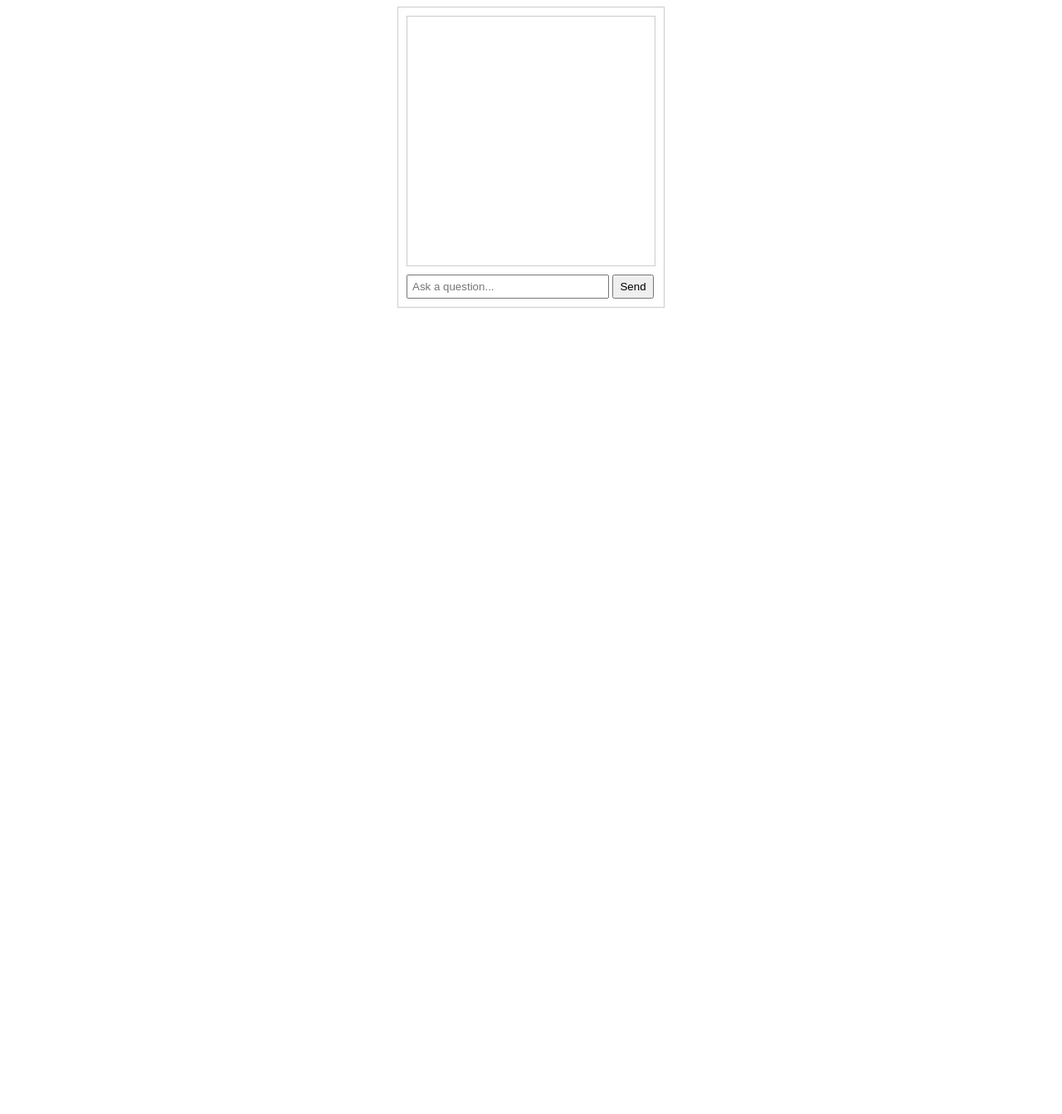
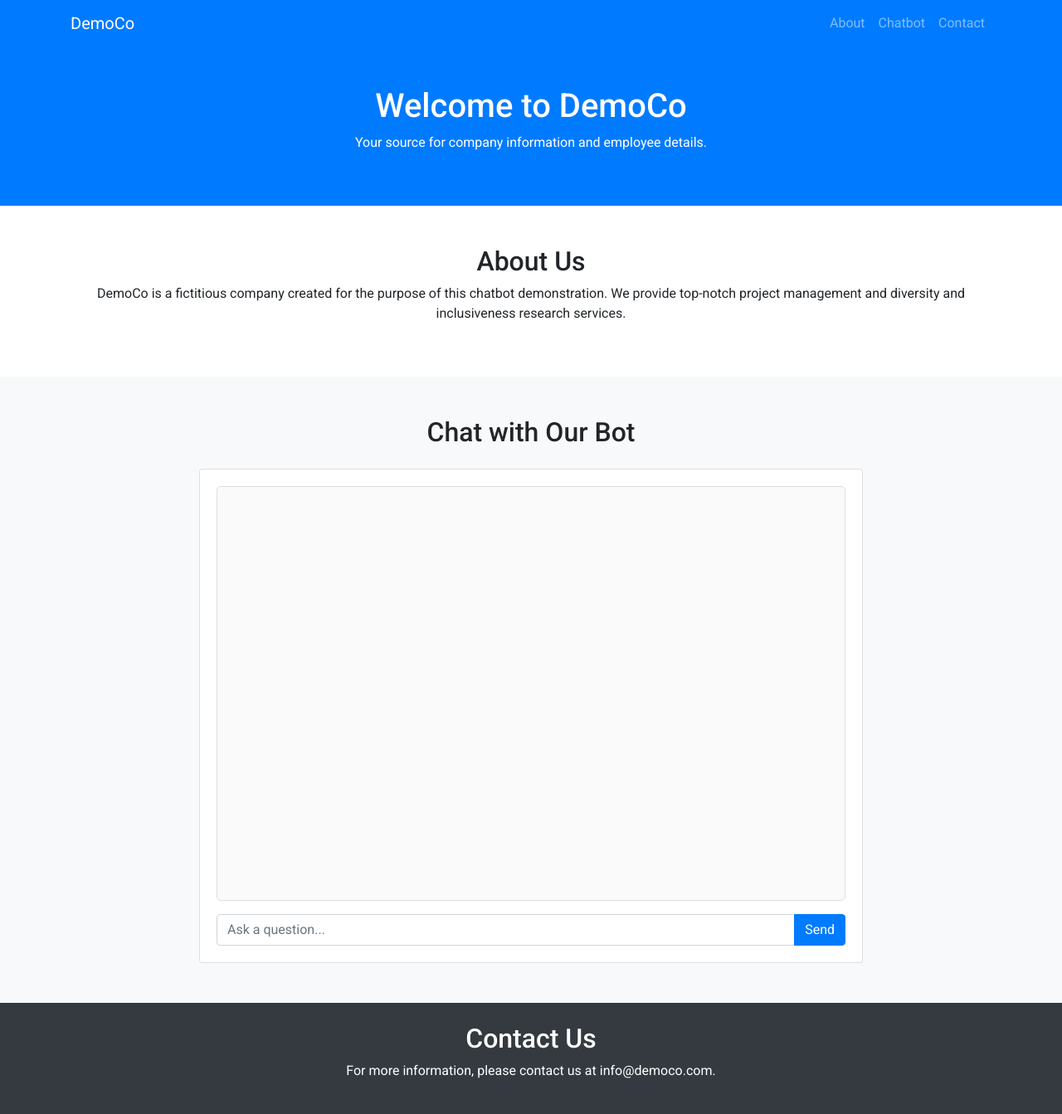
Before and after one commit to IbramGhali/697c915c-cc4b-428f-a36c-cc583e08704d, a plain HTML site: page frontend/index.html in a window 1280 px wide. Shown: the whole page at 83% size. Before the commit the page ends 800 px from the top, so only its background shows below. Drawn offline with nearby package versions, Linux system fonts and the light colour scheme.

Commit message:
Updated index.html, style.css, and script.js

```diff
--- a/frontend/index.html
+++ b/frontend/index.html
@@ -3,15 +3,71 @@
 <head>
     <meta charset="UTF-8">
     <meta name="viewport" content="width=device-width, initial-scale=1.0">
+    <title>DemoCo Chatbot</title>
+    <link href="https://stackpath.bootstrapcdn.com/bootstrap/4.5.2/css/bootstrap.min.css" rel="stylesheet">
+    <link href="https://fonts.googleapis.com/css2?family=Roboto:wght@400;500&display=swap" rel="stylesheet">
     <link rel="stylesheet" href="style.css">
-    <title>Chatbot</title>
 </head>
 <body>
-    <div id="chat-container">
-        <div id="chat-box"></div>
-        <input type="text" id="user-input" placeholder="Ask a question...">
-        <button id="send-button">Send</button>
-    </div>
+    <nav class="navbar navbar-expand-lg navbar-dark bg-primary">
+        <div class="container">
+            <a class="navbar-brand" href="#">DemoCo</a>
+            <button class="navbar-toggler" type="button" data-toggle="collapse" data-target="#navbarNav" aria-controls="navbarNav" aria-expanded="false" aria-label="Toggle navigation">
+                <span class="navbar-toggler-icon"></span>
+            </button>
+            <div class="collapse navbar-collapse" id="navbarNav">
+                <ul class="navbar-nav ml-auto">
+                    <li class="nav-item"><a class="nav-link" href="#about">About</a></li>
+                    <li class="nav-item"><a class="nav-link" href="#chat">Chatbot</a></li>
+                    <li class="nav-item"><a class="nav-link" href="#contact">Contact</a></li>
+                </ul>
+            </div>
+        </div>
+    </nav>
+
+    <header class="bg-primary text-white text-center py-5">
+        <div class="container">
+            <h1>Welcome to DemoCo</h1>
+            <p>Your source for company information and employee details.</p>
+        </div>
+    </header>
+
+    <section id="about" class="py-5">
+        <div class="container">
+            <h2 class="text-center">About Us</h2>
+            <p class="text-center">DemoCo is a fictitious company created for the purpose of this chatbot demonstration. We provide top-notch project management and diversity and inclusiveness research services.</p>
+        </div>
+    </section>
+
+    <section id="chat" class="py-5 bg-light">
+        <div class="container">
+            <h2 class="text-center mb-4">Chat with Our Bot</h2>
+            <div class="card mx-auto" style="max-width: 800px;">
+                <div class="card-body">
+                    <div id="chat-container">
+                        <div id="chat-box" class="mb-3"></div>
+                        <div id="user-input-container" class="input-group">
+                            <input type="text" id="user-input" class="form-control" placeholder="Ask a question..." autocomplete="off">
+                            <div class="input-group-append">
+                                <button id="send-button" class="btn btn-primary">Send</button>
+                            </div>
+                        </div>
+                    </div>
+                </div>
+            </div>
+        </div>
+    </section>
+
+    <footer id="contact" class="py-4 bg-dark text-white text-center">
+        <div class="container">
+            <h2>Contact Us</h2>
+            <p>For more information, please contact us at <a href="mailto:info@democo.com" class="text-white">info@democo.com</a>.</p>
+        </div>
+    </footer>
+
+    <script src="https://code.jquery.com/jquery-3.5.1.slim.min.js"></script>
+    <script src="https://cdn.jsdelivr.net/npm/@popperjs/core@2.5.4/dist/umd/popper.min.js"></script>
+    <script src="https://stackpath.bootstrapcdn.com/bootstrap/4.5.2/js/bootstrap.min.js"></script>
     <script src="script.js"></script>
 </body>
 </html>
--- a/frontend/script.js
+++ b/frontend/script.js
@@ -1,5 +1,16 @@
-document.getElementById('send-button').addEventListener('click', function() {
+document.getElementById('send-button').addEventListener('click', sendMessage);
+document.getElementById('user-input').addEventListener('keydown', function(event) {
+    if (event.key === 'Enter') {
+        sendMessage();
+    }
+});
+
+function sendMessage() {
     const userInput = document.getElementById('user-input').value;
+    if (userInput.trim() === '') {
+        return; // Do nothing if the input is empty
+    }
+
     document.getElementById('user-input').value = '';
     const chatBox = document.getElementById('chat-box');
     chatBox.innerHTML += `<p>User: ${userInput}</p>`;
@@ -15,5 +26,9 @@ document.getElementById('send-button').addEventListener('click', function() {
     .then(data => {
         chatBox.innerHTML += `<p>Bot: ${data.answer}</p>`;
         chatBox.scrollTop = chatBox.scrollHeight;
+    })
+    .catch(error => {
+        console.error('Error:', error);
+        chatBox.innerHTML += `<p>Error: Could not reach the server</p>`;
     });
-});
+}
--- a/frontend/style.css
+++ b/frontend/style.css
@@ -1,21 +1,29 @@
-/* Add your CSS styles here */
-#chat-container {
-    width: 300px;
-    margin: 0 auto;
+body {
+    font-family: 'Roboto', sans-serif;
+}
+
+#chat-box {
+    height: 500px;  /* Increased height */
+    overflow-y: auto;
+    background-color: #fafafa;
+    border: 1px solid #ddd;
     padding: 10px;
-    border: 1px solid #ccc;
+    border-radius: 5px;
 }
-#chat-box {
-    height: 300px;
-    overflow-y: scroll;
-    border: 1px solid #ccc;
+
+#chat-box p {
+    margin: 0;
+    padding: 5px 10px;
+    border-radius: 4px;
     margin-bottom: 10px;
 }
-#user-input {
-    width: calc(100% - 70px);
-    padding: 5px;
+
+#chat-box p:nth-child(odd) {
+    background-color: #e1f5fe;
+    align-self: flex-start;
 }
-#send-button {
-    width: 50px;
-    padding: 5px;
+
+#chat-box p:nth-child(even) {
+    background-color: #dcedc8;
+    align-self: flex-end;
 }
```
